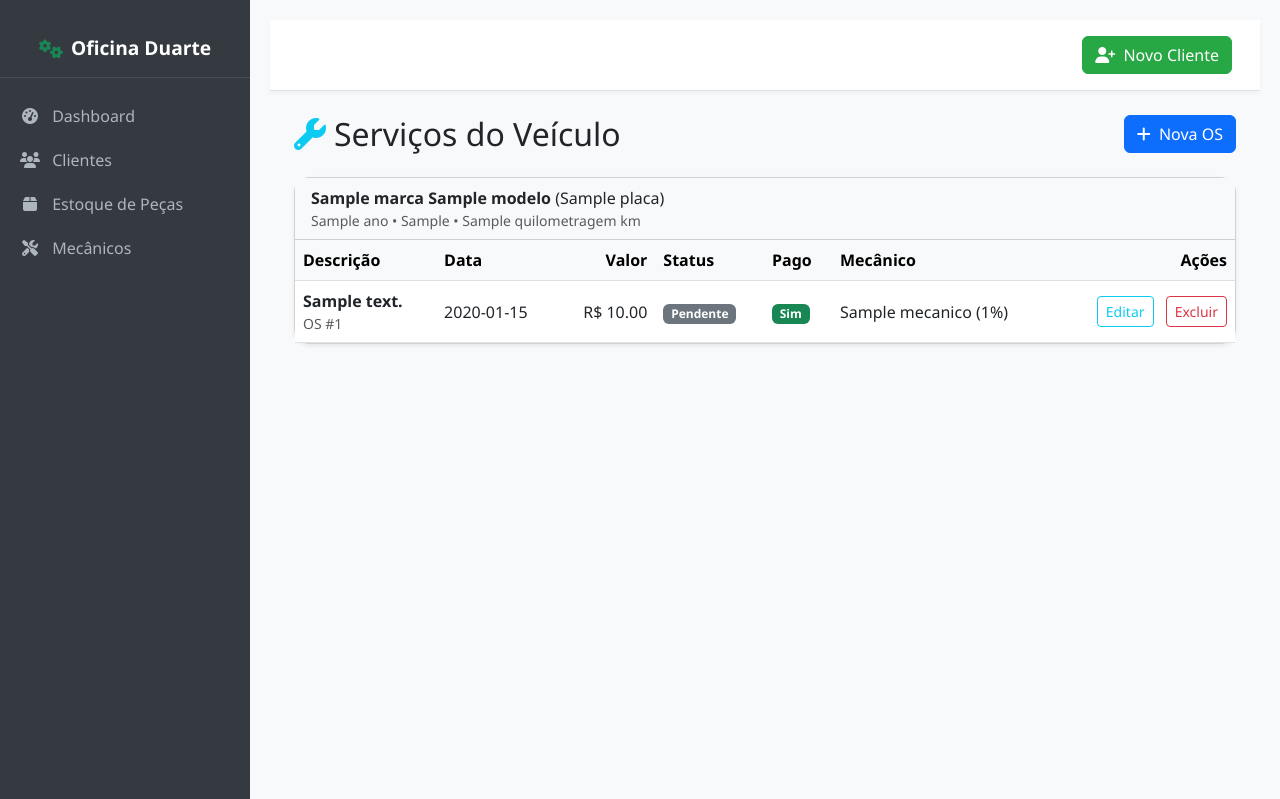
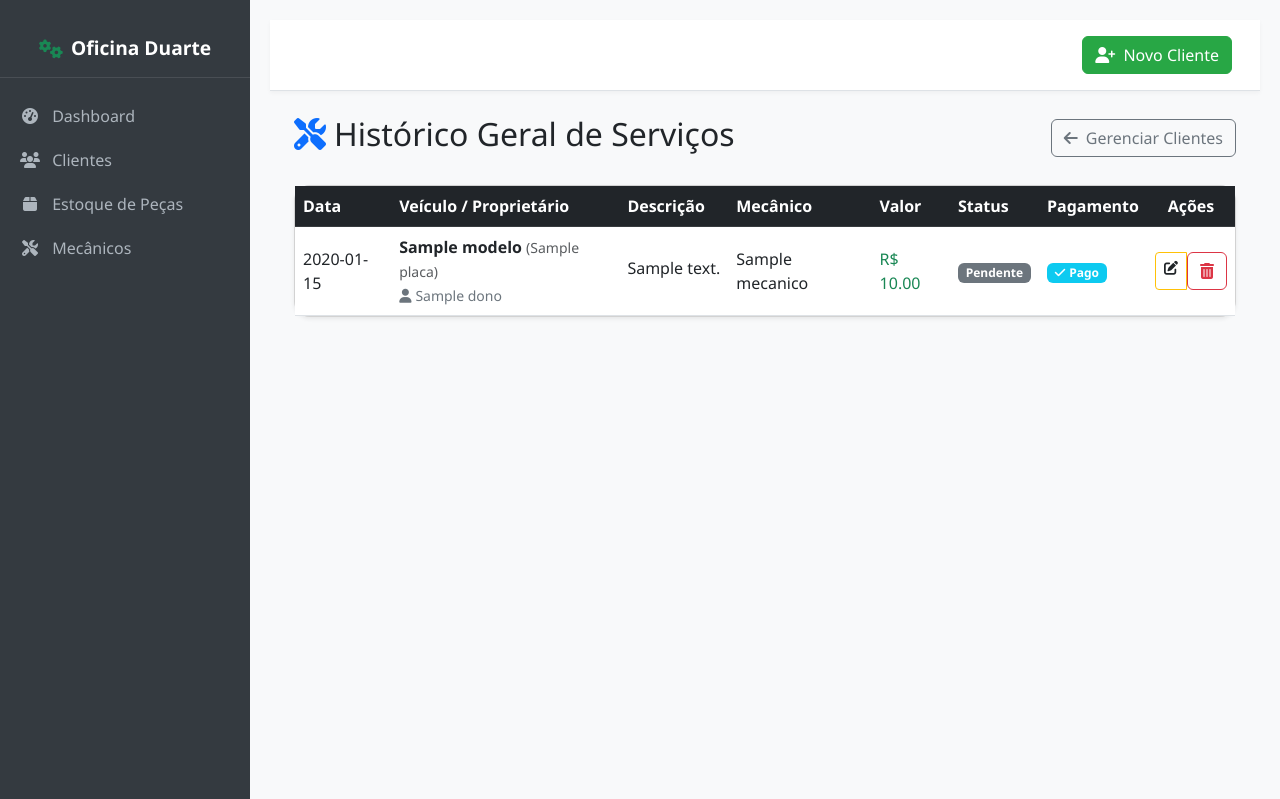
Before and after one commit to LeinadAyla/oficina-duarte, a Python web app: template templates/servicos.html in a window 1280 px wide. Shown: the top 799 px of the page. Run offline with Jinja, Linux system fonts and the light colour scheme; the template is opened without the code that fills it: most values are stand-ins (such as "Sample title", 1, 10 or a date in 2020).

```diff
--- a/templates/servicos.html
+++ b/templates/servicos.html
@@ -1,196 +1,78 @@
 {% extends 'base.html' %}
-{% block title %}Serviços - Oficina Duarte{% endblock %}
 
 {% block content %}
-<div class="container-fluid mt-2">
+<div class="container mt-4">
     <div class="d-flex justify-content-between align-items-center mb-4">
-    <h2 class="mb-0"><i class="fas fa-wrench me-2 text-info"></i>Serviços do Veículo</h2>
-
-    <button type="button" class="btn btn-primary" data-bs-toggle="modal" data-bs-target="#servicoModal" onclick="prepararNovoServico({{ veiculo.id }})">
-      <i class="fas fa-plus me-1"></i> Nova OS
-    </button>
+        <h2><i class="fas fa-tools me-2 text-primary"></i>Histórico Geral de Serviços</h2>
+        <a href="{{ url_for('clientes') }}" class="btn btn-outline-secondary"><i class="fas fa-arrow-left me-2"></i>Gerenciar Clientes</a>
     </div>
 
     <div class="card shadow-sm">
-    <div class="card-header bg-light">
-      <div class="d-flex justify-content-between align-items-center flex-wrap gap-2">
-        <div>
-          <strong>{{ veiculo.marca }} {{ veiculo.modelo }}</strong> ({{ veiculo.placa }})
-          <div class="text-muted small">
-            {{ veiculo.ano if veiculo.ano else 'N/A' }}
-            {% if veiculo.tipo_propagacao %} • {{ veiculo.tipo_propagacao }}{% endif %}
-            {% if veiculo.quilometragem is not none %} • {{ veiculo.quilometragem }} km{% endif %}
-          </div>
-        </div>
-      </div>
-    </div>
-
-    <div class="card-body p-0">
-      {% if servicos and servicos|length > 0 %}
         <div class="table-responsive">
             <table class="table table-hover align-middle mb-0">
-          <thead class="table-light">
+                <thead class="table-dark">
                     <tr>
+                        <th>Data</th>
+                        <th>Veículo / Proprietário</th>
                         <th>Descrição</th>
-              <th>Data</th>
-              <th class="text-end">Valor</th>
+                        <th>Mecânico</th>
+                        <th>Valor</th>
                         <th>Status</th>
-              <th>Pago</th>
-              <th>Mecânico</th>
-              <th class="text-end">Ações</th>
+                        <th>Pagamento</th>
+                        <th class="text-center">Ações</th>
                     </tr>
                 </thead>
                 <tbody>
-            {% for s in servicos|sort(attribute='data', reverse=true) %}
+                    {% for s in servicos %}
                     <tr>
+                        <td>{{ s.data.strftime('%d/%m/%Y') if s.data else '-' }}</td>
                         <td>
-                  <strong>{{ s.descricao }}</strong>
-                  <div class="text-muted small">OS #{{ s.id }}</div>
+                            <strong>{{ s.veiculo.modelo }}</strong> <small class="text-muted">({{ s.veiculo.placa }})</small>
+                            <br>
+                            <small class="text-secondary"><i class="fas fa-user me-1"></i>{{ s.veiculo.dono.nome }}</small>
                         </td>
-                <td>{{ s.data.strftime('%d/%m/%Y') if s.data else '-' }}</td>
-                <td class="text-end">R$ {{ "%.2f"|format(s.valor) }}</td>
+                        <td><span class="text-truncate d-inline-block" style="max-width: 250px;">{{ s.descricao }}</span></td>
+                        <td>{{ s.mecanico.nome if s.mecanico else '<span class="text-muted">Não atribuído</span>'|safe }}</td>
+                        <td class="font-weight-bold text-success">R$ {{ "%.2f"|format(s.valor) }}</td>
                         <td>
-                  <span class="badge bg-{{ 'secondary' if s.status=='Pendente' else ('primary' if s.status=='Em Andamento' else 'success') }}">
-                    {{ s.status }}
-                  </span>
+                            {% if s.status == 'Concluído' %}
+                                <span class="badge bg-success">Concluído</span>
+                            {% elif s.status == 'Em Andamento' %}
+                                <span class="badge bg-warning text-dark">Em Andamento</span>
+                            {% else %}
+                                <span class="badge bg-secondary">Pendente</span>
+                            {% endif %}
                         </td>
                         <td>
                             {% if s.pago %}
-                    <span class="badge bg-success">Sim</span>
+                                <span class="badge bg-info"><i class="fas fa-check me-1"></i>Pago</span>
                             {% else %}
-                    <span class="badge bg-danger">Não</span>
+                                <span class="badge bg-danger"><i class="fas fa-clock me-1"></i>Aberto</span>
                             {% endif %}
                         </td>
-                <td>
-                  {% if s.mecanico %}
-                    {{ s.mecanico.nome }} ({{ s.mecanico.comissao_percentual }}%)
+                        <td class="text-center">
+                            <div class="btn-group btn-group-sm">
+                                <a href="{{ url_for('editar_servico', servico_id=s.id) }}" class="btn btn-outline-warning text-dark" title="Editar">
+                                    <i class="fas fa-edit"></i>
+                                </a>
+                                <form action="{{ url_for('excluir_servico', servico_id=s.id) }}" method="POST" class="d-inline" onsubmit="return confirm('Tem certeza que deseja remover esta O.S.?');">
+                                    <button type="submit" class="btn btn-outline-danger" title="Excluir">
+                                        <i class="fas fa-trash-alt"></i>
+                                    </button>
+                                </form>
+                            </div>
+                        </td>
+                    </tr>
                     {% else %}
-                    <span class="text-muted">-</span>
-                  {% endif %}
-                </td>
-                <td class="text-end">
-                  <button type="button" class="btn btn-sm btn-outline-info me-2" data-bs-toggle="modal" data-bs-target="#servicoModal" onclick="prepararEditarServico({{ s.id }})">
-                    Editar
-                  </button>
-                  <button type="button" class="btn btn-sm btn-outline-danger" data-bs-toggle="modal" data-bs-target="#confirmDeleteModal" data-id="{{ s.id }}" data-type="servico" data-nome="Serviço #{{ s.id }}">
-                    Excluir
-                  </button>
+                    <tr>
+                        <td colspan="8" class="text-center py-4 text-muted">
+                            <i class="fas fa-info-circle fa-2x mb-2 d-block"></i> nenhum serviço registrado até o momento.
                         </td>
                     </tr>
                     {% endfor %}
                 </tbody>
             </table>
         </div>
-      {% else %}
-        <div class="p-4 text-muted">Nenhum serviço registrado.</div>
-      {% endif %}
     </div>
 </div>
-</div>
-
-<!-- Modal Serviço (Nova / Editar) -->
-<div class="modal fade" id="servicoModal" tabindex="-1" aria-hidden="true">
-  <div class="modal-dialog">
-    <div class="modal-content">
-      <form method="POST" action="" id="servicoForm">
-        <input type="hidden" id="servico_id_field" name="id" value="">
-        <input type="hidden" id="servico_veiculo_id_field" name="veiculo_id" value="{{ veiculo.id }}">
-
-        <div class="modal-header bg-info text-white">
-          <h5 class="modal-title" id="servicoModalLabel">Nova OS</h5>
-          <button type="button" class="btn-close btn-close-white" data-bs-dismiss="modal" aria-label="Close"></button>
-        </div>
-
-        <div class="modal-body">
-          <div class="mb-3">
-            <label class="form-label">Descrição do Serviço</label>
-            <textarea class="form-control" name="descricao" rows="3" required id="servico_descricao"></textarea>
-          </div>
-
-          <div class="mb-3">
-            <label class="form-label">Data</label>
-            <input class="form-control" type="date" name="data" required id="servico_data">
-          </div>
-
-          <div class="mb-3">
-            <label class="form-label">Valor (R$)</label>
-            <input class="form-control" type="number" name="valor" step="0.01" min="0.01" required id="servico_valor">
-          </div>
-
-          <div class="mb-3">
-            <label class="form-label">Status</label>
-            <select class="form-select" name="status" required id="servico_status">
-              <option value="Pendente">Pendente</option>
-              <option value="Em Andamento">Em Andamento</option>
-              <option value="Concluído">Concluído</option>
-            </select>
-          </div>
-
-          <div class="mb-3">
-            <label class="form-label">Pago</label>
-            <select class="form-select" name="pago" required id="servico_pago">
-              <option value="false">Não</option>
-              <option value="true">Sim</option>
-            </select>
-          </div>
-
-          <div class="mb-3">
-            <label class="form-label">Mecânico</label>
-            <select class="form-select" name="mecanico_id" id="servico_mecanico_id">
-              <option value="-1">Nenhum mecânico</option>
-              {# opções preenchidas no submit via backend (routes.py) #}
-            </select>
-          </div>
-        </div>
-
-        <div class="modal-footer">
-          <button type="button" class="btn btn-secondary" data-bs-dismiss="modal">Fechar</button>
-          <button type="submit" class="btn btn-info">Salvar</button>
-        </div>
-      </form>
-    </div>
-  </div>
-</div>
-
-<script>
-  function prepararNovoServico(veiculoId) {
-    document.getElementById('servicoModalLabel').textContent = 'Nova OS';
-    document.getElementById('servico_id_field').value = '';
-    document.getElementById('servicoForm').action = '/servico/novo/' + veiculoId;
-
-
-    // defaults
-    document.getElementById('servico_status').value = 'Pendente';
-    document.getElementById('servico_pago').value = 'false';
-
-    // limpa inputs
-    document.getElementById('servico_descricao').value = '';
-    document.getElementById('servico_data').value = '';
-    document.getElementById('servico_valor').value = '';
-
-    // garante opção vazia
-    document.getElementById('servico_mecanico_id').value = '-1';
-  }
-
-  function prepararEditarServico(servicoId) {
-    document.getElementById('servicoModalLabel').textContent = `Editar OS #${servicoId}`;
-    document.getElementById('servico_id_field').value = servicoId;
-    document.getElementById('servicoForm').action = `/servico/editar/${servicoId}`;
-
-    fetch(`/api/servico/${servicoId}`)
-      .then(r => r.json())
-      .then(data => {
-        document.getElementById('servico_descricao').value = data.descricao || '';
-        document.getElementById('servico_data').value = data.data || '';
-        document.getElementById('servico_valor').value = data.valor || '';
-
-        // status/pago/mecanico_id não são retornados pelo endpoint atual => mantemos o que o backend populou via validação
-        // Aqui apenas evita campos vazios
-        // (ao submeter, routes.py vai preencher choices e usar servico.status/pago existentes para defaults no validate-on-submit)
-      })
-      .catch(() => {
-        alert('Não foi possível carregar os dados da OS.');
-      });
-  }
-</script>
 {% endblock %}
```
Also changed, not shown: routes.py (+37 -86 lines), templates/editar_servico.html (added, +53 -0 lines), templates/novo_servico.html (added, +53 -0 lines). Lines whose indentation alone changed are shown as unchanged.
